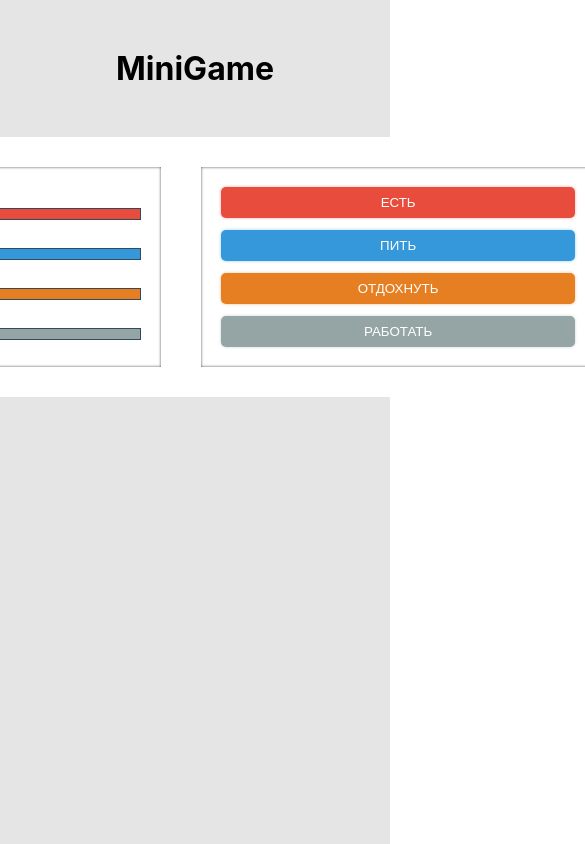
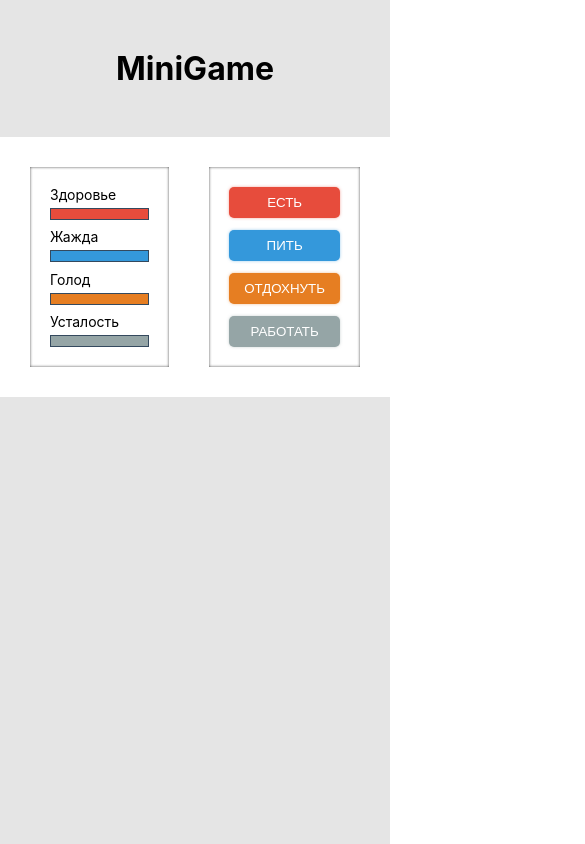
Before and after one commit to MaryFeles/Mariya-Trubnikova_tasks, a React (Create React App) app: page / in a window 390 px wide. Shown: the top 844 px of the page, 585 px wide, since content can reach past the window. Built offline with nearby package versions, Linux system fonts and the light colour scheme.

Commit message:
Make layout responsive

```diff
--- a/src/scss/_app.scss
+++ b/src/scss/_app.scss
@@ -2,7 +2,6 @@
   display: flex;
   flex-direction: column;
   align-items: center;
-
   width: 100vw;
   height: 100vh;
 
@@ -20,13 +19,20 @@
 
 .gameWrapper {
   display: flex;
-  justify-content: center;
+  justify-content: space-between;
+  flex-wrap: wrap;
+  width: 100%;
+  max-width: 860px;
 
-  width: 860px;
-  max-width: 860px;
   padding: 30px;
 
   background-color: $white;
+
+  @media screen and (max-width: 360px) {
+    flex-direction: column;
+
+    padding: 20px;
+  }
 }
 
 .bgc-health {
@@ -48,6 +54,8 @@
 .col {
   display: flex;
   flex-grow: 1;
+  max-width: 380px;
+  min-height: 195px;
 
   padding: 20px;
 
--- a/src/scss/_buttons.scss
+++ b/src/scss/_buttons.scss
@@ -2,11 +2,12 @@
   &__list {
     display: flex;
     flex-direction: column;
+    justify-content: space-between;
     flex-grow: 1;
   }
 
   &__item {
-    padding: 8px;
+    padding: 8px 0;
 
     border: none;
     border-radius: 5px;
--- a/src/scss/_stats.scss
+++ b/src/scss/_stats.scss
@@ -5,11 +5,19 @@
   &__item {
     display: flex;
     flex-direction: column;
+  }
+
+  &__list {
+    justify-content: space-between;
     flex-grow: 1;
   }
 
   &__name {
     margin-bottom: 5px;
+  }
+
+  @media screen and (max-width: 360px) {
+    margin: 0 0 20px 0;
   }
 }
 
```
